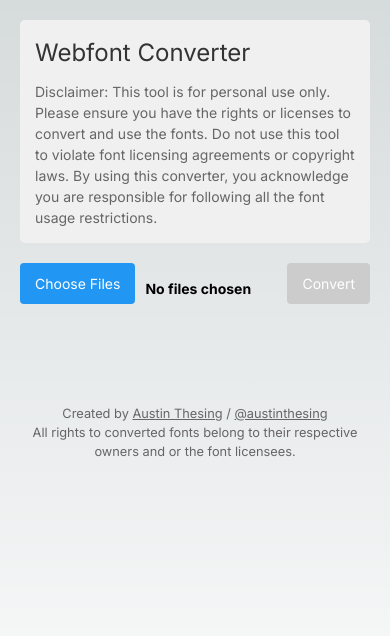
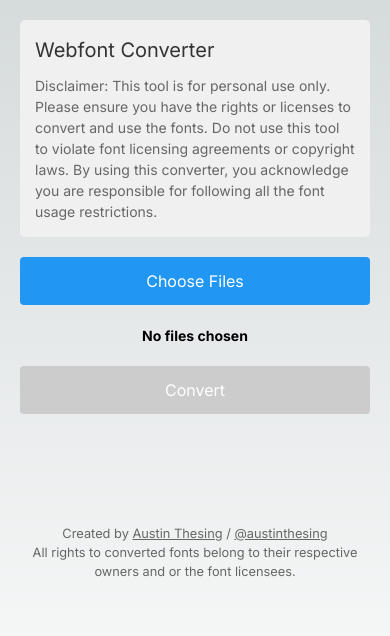
Before and after one commit to austin-thesing/font-converter-app, a Next.js app: page / in a window 390 px wide. Shown: the top 636 px of the page. Built offline with nearby package versions, Linux system fonts and the light colour scheme.

Commit message:
Basic mobile responsive

```diff
--- a/app/components/FontConverter.module.css
+++ b/app/components/FontConverter.module.css
@@ -2,6 +2,7 @@
   max-width: 600px;
   margin: 0 auto;
   padding: 20px;
+  width: 100%;
 }
 
 .uploadSection {
@@ -99,6 +100,7 @@
   padding: 10px 20px;
   border-radius: 5px;
   cursor: pointer;
+  width: 100%;
   margin-bottom: 20px;
 }
 
@@ -115,6 +117,9 @@
 }
 
 .downloadButtons {
+  display: flex;
+  flex-direction: column;
+  align-items: stretch;
   margin-top: 10px;
 }
 
@@ -124,7 +129,10 @@
   text-decoration: none;
   padding: 5px 10px;
   border-radius: 3px;
-  margin-right: 10px;
+  width: 100%;
+  margin-right: 0;
+  margin-bottom: 10px;
+  text-align: center;
 }
 
 .fileSize {
@@ -186,7 +194,7 @@
 .clearRecentLink {
   display: inline-block;
   margin-top: 1.5rem;
-  color: #ff6b6b; /* Light red color */
+  color: #ff6b6b;
   text-decoration: none;
   font-size: 0.9em;
   transition: color 0.3s ease;
@@ -199,7 +207,7 @@
 .recentConversions .clearRecentLink {
   display: inline-block;
   margin-top: 1.5rem;
-  color: #ff6b6b; /* Light red color */
+  color: #ff6b6b;
   text-decoration: none;
   font-size: 0.9em;
   transition: color 0.3s ease;
@@ -232,3 +240,92 @@
   flex-direction: column;
   min-height: 100vh;
 }
+
+/* Add media queries for larger screens */
+@media (min-width: 768px) {
+  .uploadSection {
+    flex-direction: row;
+    justify-content: space-between;
+    align-items: center;
+  }
+
+  .fileInputWrapper {
+    flex-direction: row;
+    margin-bottom: 0;
+  }
+
+  .chooseFilesButton {
+    width: auto;
+    margin-right: 10px;
+    margin-bottom: 0;
+  }
+
+  .convertButton {
+    width: auto;
+  }
+
+  .downloadButtons {
+    flex-direction: row;
+  }
+
+  .downloadButton {
+    width: auto;
+    margin-right: 10px;
+    margin-bottom: 0;
+  }
+}
+
+@media (max-width: 767px) {
+  .uploadSection {
+    flex-direction: column;
+    align-items: stretch;
+  }
+
+  .fileInputWrapper {
+    flex-direction: column;
+    align-items: stretch;
+    margin-right: 0;
+    margin-bottom: 10px;
+  }
+
+  .chooseFilesButton,
+  .convertButton {
+    width: 100%;
+    margin-right: 0;
+    margin-bottom: 10px;
+    text-align: center; /* Center the text */
+  }
+
+  .fileInfo {
+    text-align: center;
+    margin-bottom: 10px;
+  }
+
+  .downloadButtons {
+    flex-direction: column;
+  }
+
+  .downloadButton {
+    width: 100%;
+    margin-right: 0;
+    margin-bottom: 10px;
+  }
+
+  .introText h1 {
+    font-size: 20px;
+  }
+
+  .introText p,
+  .fileInfo,
+  .selectedFiles,
+  .recentConversions {
+    font-size: 14px;
+  }
+
+  .chooseFilesButton,
+  .convertButton,
+  .downloadButton {
+    font-size: 16px;
+    padding: 12px 15px;
+  }
+}
--- a/app/layout.tsx
+++ b/app/layout.tsx
@@ -7,6 +7,7 @@ const inter = Inter({ subsets: ["latin"] });
 export const metadata: Metadata = {
   title: "Webfont Converter",
   description: "Convert your fonts to WOFF and WOFF2 formats",
+  viewport: "width=device-width, initial-scale=1", // Add this line
 };
 
 export default function RootLayout({
```
